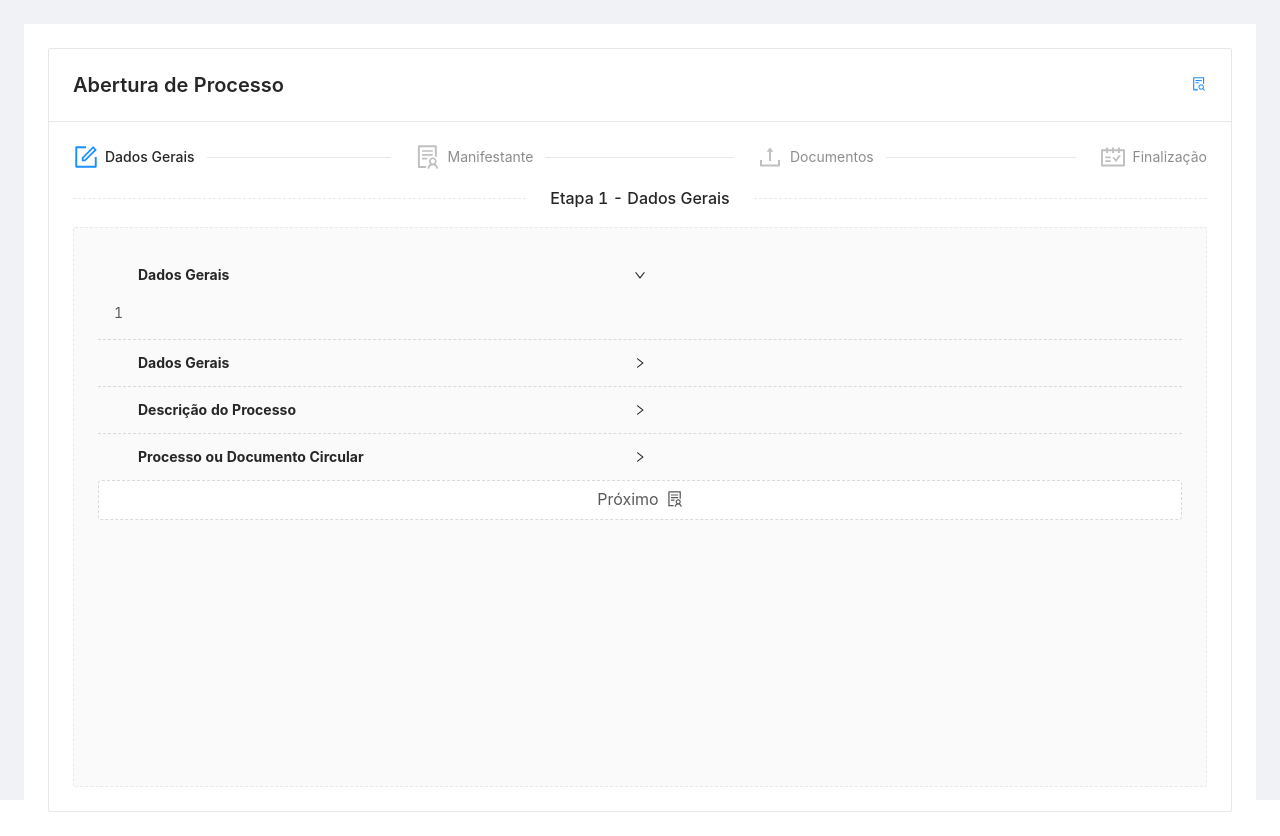
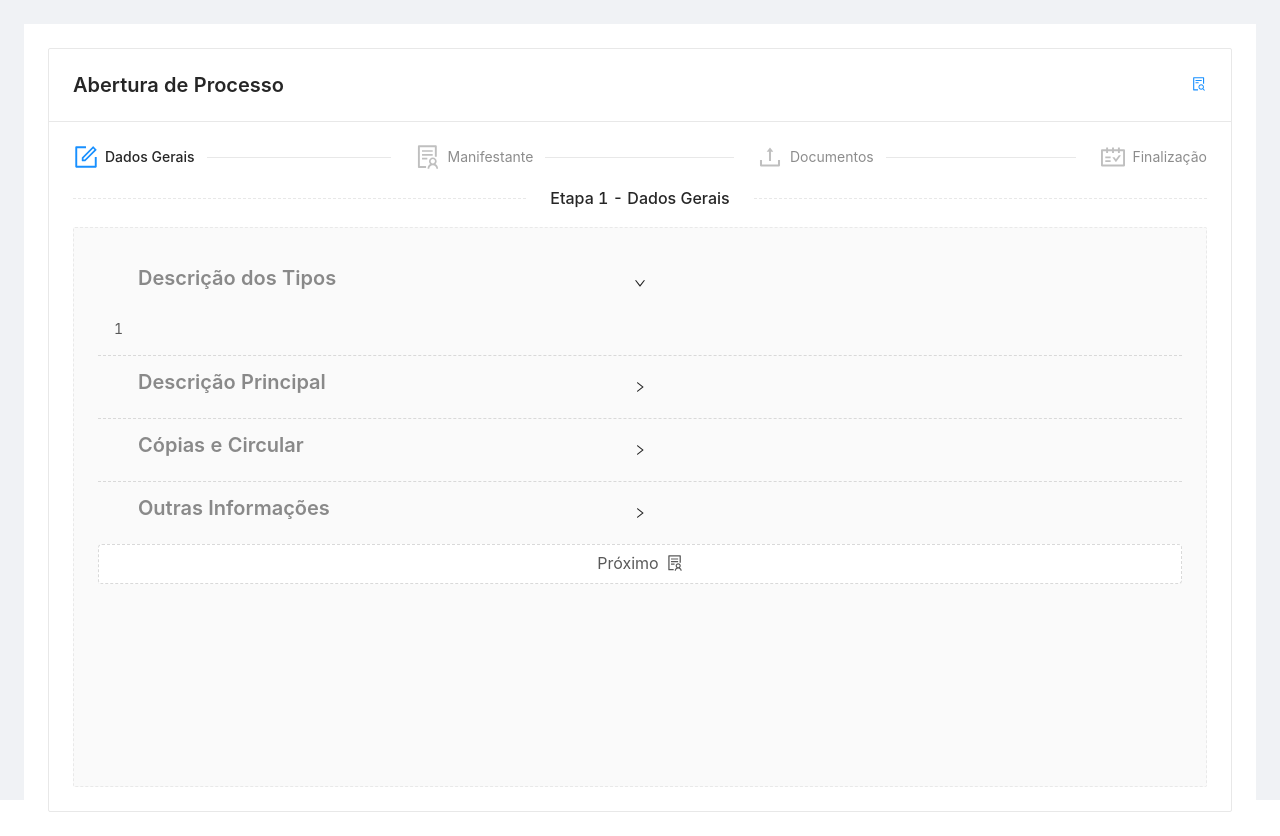
Before and after one commit to igortice/spu-react, a React (Create React App) app: page /processo/abertura in a window 1280 px wide. Built offline with nearby package versions, Linux system fonts and the light colour scheme.

Commit message:
better layout form

```diff
--- a/src/components/processo/abertura/EtapaForm/EtapaForm1/index.js
+++ b/src/components/processo/abertura/EtapaForm/EtapaForm1/index.js
@@ -1,7 +1,9 @@
-import { Button, Collapse, Divider } from 'antd';
+import { Button, Collapse, Divider, Typography } from 'antd';
 
 import React from 'react';
 import { SolutionOutlined } from '@ant-design/icons';
+
+const { Title, Text } = Typography;
 
 export default () => {
   return (
@@ -12,17 +14,42 @@ export default () => {
         bordered={false}
         className="collapse-borderless-dashed"
       >
-        <Collapse.Panel header={<strong>Dados Gerais</strong>} key="1">
+        <Collapse.Panel
+          header={
+            <Title level={4}>
+              <Text type="secondary">Descrição dos Tipos</Text>
+            </Title>
+          }
+          key="1"
+        >
           1
         </Collapse.Panel>
-        <Collapse.Panel header={<strong>Dados Gerais</strong>} key="2">
+        <Collapse.Panel
+          header={
+            <Title level={4}>
+              <Text type="secondary">Descrição Principal</Text>
+            </Title>
+          }
+          key="2"
+        >
           2
         </Collapse.Panel>
-        <Collapse.Panel header={<strong>Descrição do Processo</strong>} key="3">
+        <Collapse.Panel
+          header={
+            <Title level={4}>
+              <Text type="secondary">Cópias e Circular</Text>
+            </Title>
+          }
+          key="3"
+        >
           3
         </Collapse.Panel>
         <Collapse.Panel
-          header={<strong>Processo ou Documento Circular</strong>}
+          header={
+            <Title level={4}>
+              <Text type="secondary">Outras Informações</Text>
+            </Title>
+          }
           key="4"
         >
           4
```
